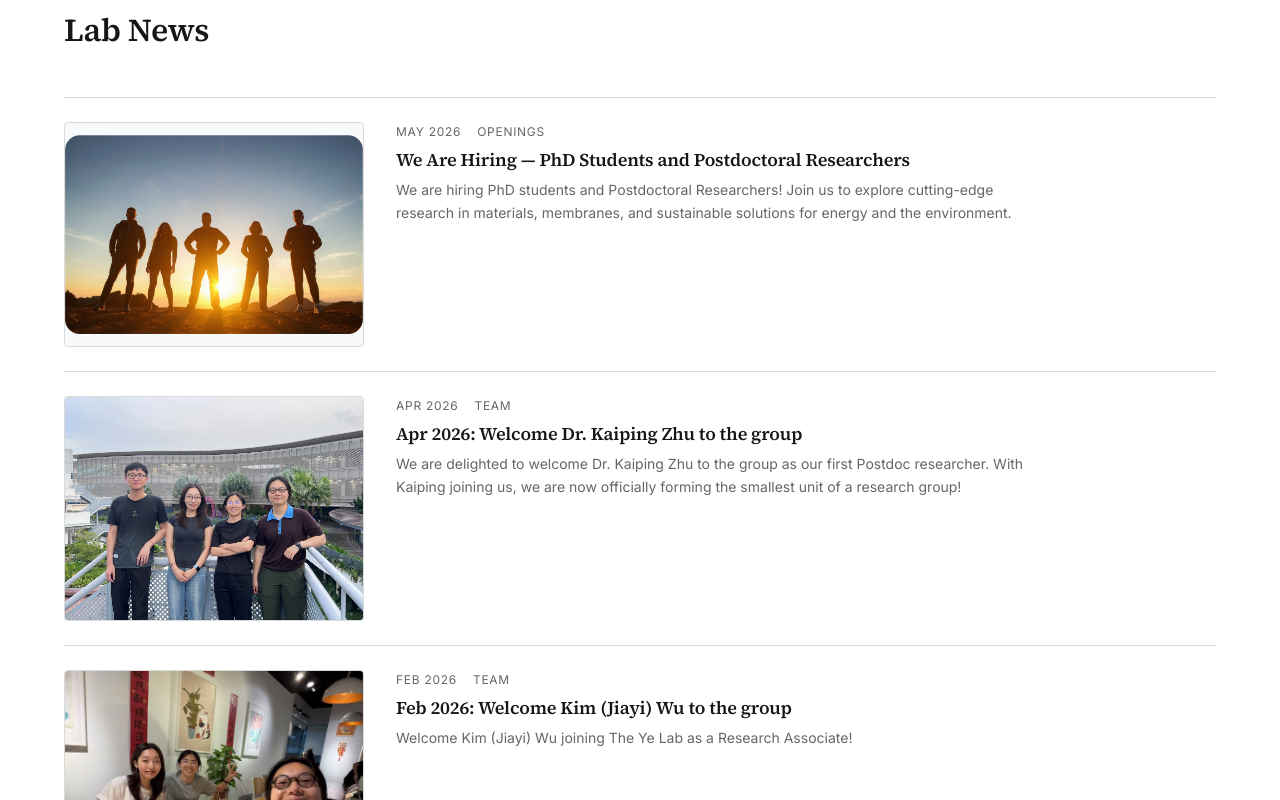
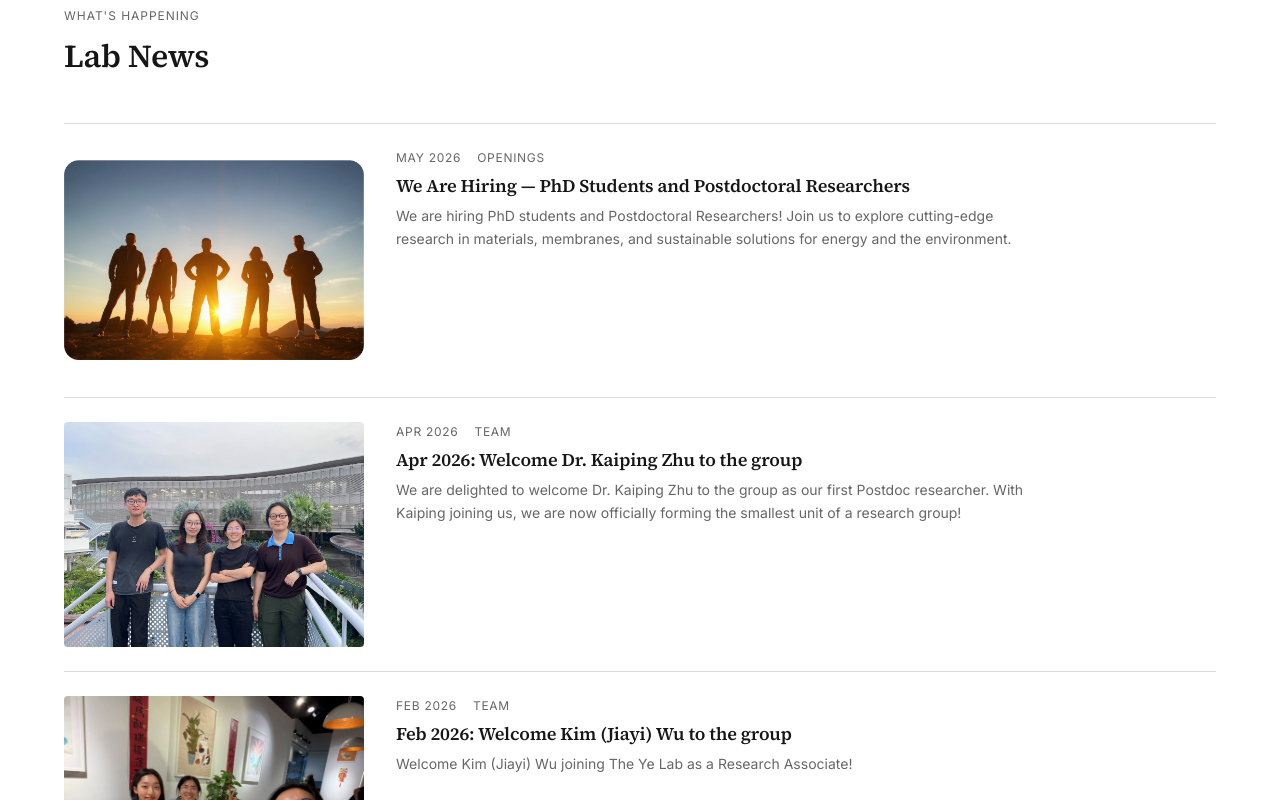
Before and after one commit to Yvetteee/ccylab, a Next.js app: page / in a window 1280 px wide. Shown: the part 3260-4060 px from the top of the page. Built offline with nearby package versions, Linux system fonts and the light colour scheme.

Commit message:
fix(home): restore featured balance and clean news imagery

```diff
--- a/components/content/FeaturedNews.tsx
+++ b/components/content/FeaturedNews.tsx
@@ -26,6 +26,7 @@ export default function FeaturedNews({ news }: FeaturedNewsProps) {
         ratio="3 / 2"
         fit="contain"
         sizes="100vw"
+        className={styles.image}
       />
       <div className={styles.body}>
         <p className={styles.meta}>
--- a/components/home/FeaturedResearch.tsx
+++ b/components/home/FeaturedResearch.tsx
@@ -15,6 +15,7 @@ import styles from "./FeaturedResearch.module.css";
 const HOME_FEATURED_ORDER = [
   "pub-2023-nature-triazine", // main
   "pub-2026-science-hydrocarbon", // secondary
+  "pub-2025-joule-speek", // secondary
 ];
 
 /**
--- a/components/home/LatestNews.module.css
+++ b/components/home/LatestNews.module.css
@@ -24,6 +24,14 @@
 
 .thumb {
   border-radius: var(--radius-md);
+}
+
+/* News-local frame override: contain-fit news artwork looks awkward inside
+   the shared frame's visible border + surface fill. Scoped here only — the
+   ResponsiveImage primitive keeps its global treatment elsewhere. */
+.thumb.thumb {
+  border: 0;
+  background: transparent;
 }
 
 .body {
```
Also changed, not shown: components/content/FeaturedNews.module.css (+8 -0 lines).
